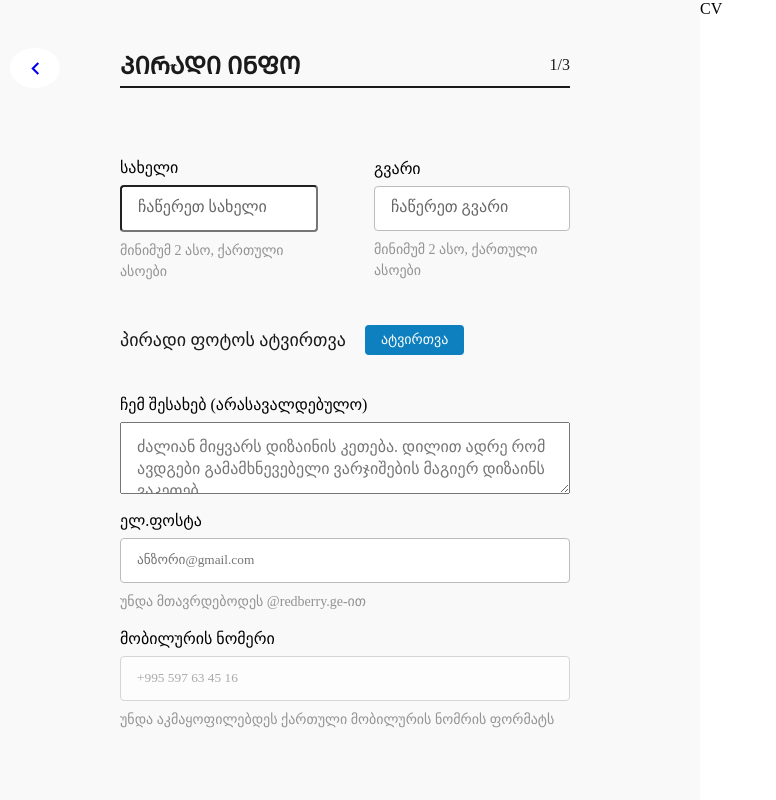
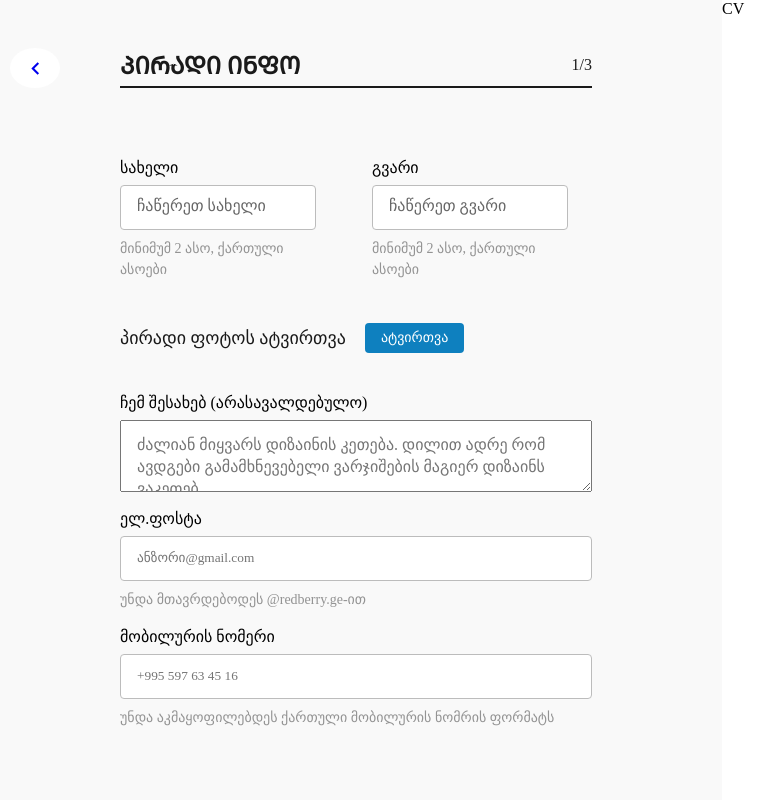
Before and after one commit to beqa200/team-5, a React (Vite) app: page /PersonalInfo in a window 1280 px wide. Shown: the top 800 px of the page, without its empty margins (38-814 px from the left). Built offline with nearby package versions, Linux system fonts and the light colour scheme; a web font is replaced by a local one.

Commit message:
feat: add error colors to inputs

```diff
--- a/src/components/PersonalInfoForm.tsx
+++ b/src/components/PersonalInfoForm.tsx
@@ -2,18 +2,33 @@ import styled from 'styled-components'
 import { useForm } from 'react-hook-form';
 
 function PersonalInfoForm() {
-  const { register, handleSubmit, formState: { errors } } = useForm();
+  const { register, handleSubmit, formState: { errors, submitCount } } = useForm();
 
   const onSubmit = (data: unknown) => {
     console.log(data);
   };
 
+  const getBorderColor = (fieldName: string) => {
+    if(submitCount > 0){
+      if(errors[fieldName]){
+        return "red";
+      }else{
+        return "#98E37E";
+      }
+    }
+    return "#BCBCBC";
+  };
+
   return (
     <Container onSubmit={handleSubmit(onSubmit)}>
       <NamesDiv>
-        <NameLeft errorsname={errors.name}>
+        <NameLeft>
           <label>სახელი</label>
-          <input type="text" placeholder='ჩაწერეთ სახელი' id="name"
+          <input
+            type="text"
+            placeholder='ჩაწერეთ სახელი'
+            id="name"
+            style={{borderColor: getBorderColor('name')}}
             {...register('name', {
               required: "სახელი სავალდებულოა",
               minLength: {
@@ -22,18 +37,23 @@ function PersonalInfoForm() {
               }
             })}
           />
-
           <span>მინიმუმ 2 ასო, ქართული ასოები</span>
         </NameLeft>
         <SurnameRight>
           <label>გვარი</label>
-          <input type="text" placeholder='ჩაწერეთ გვარი' id="surname" {...register('surname', {
+          <input
+            type="text"
+            placeholder='ჩაწერეთ გვარი'
+            id="surname"
+            style={{borderColor: getBorderColor('surname')}}
+            {...register('surname', {
               required: "გვარი სავალდებულოა",
               minLength: {
                 value: 2,
                 message: 'მინიმუმ 2 ასო, ქართული ასოები'
               }
-          })} />
+            })}
+          />
           <span>მინიმუმ 2 ასო, ქართული ასოები</span>
         </SurnameRight>
       </NamesDiv>
@@ -47,26 +67,50 @@ function PersonalInfoForm() {
 
         <TextareaDiv>
           <span>ჩემ შესახებ (არასავალდებულო)</span>
-        <textarea name="" placeholder='ძალიან მიყვარს დიზაინის კეთება. დილით ადრე რომ ავდგები გამამხნევებელი ვარჯიშების მაგიერ დიზაინს ვაკეთებ.'></textarea>
+          <textarea
+            name=""
+            placeholder='ძალიან მიყვარს დიზაინის კეთება. დილით ადრე რომ ავდგები გამამხნევებელი ვარჯიშების მაგიერ დიზაინს ვაკეთებ.'
+          ></textarea>
         </TextareaDiv>
       </div>
 
       <EmailDiv>
         <label>ელ.ფოსტა</label>
-      <input type="email" placeholder='ანზორი@gmail.com' />
+        <input
+          type="email"
+          placeholder='ანზორი@gmail.com'
+          style={{borderColor: getBorderColor('email')}}
+          {...register('email', {
+            required: "ელ.ფოსტა სავალდებულოა",
+            pattern: {
+              value: /^[a-zA-Z0-9._%+-]+@redberry\.ge$/,
+              message: "უნდა მთავრდებოდეს @redberry.ge-ით"
+            }
+          })}
+        />
         <span>უნდა მთავრდებოდეს @redberry.ge-ით</span>
       </EmailDiv>
 
       <NumberDiv>
         <label>მობილურის ნომერი</label>
-      <input type="number" placeholder='+995 597 63 45 16' />
+        <input
+          type="text"
+          placeholder='+995 597 63 45 16'
+          style={{borderColor: getBorderColor('number')}}
+          {...register('number', {
+            required: "მობილურის ნომერი სავალდებულოა",
+            pattern: {
+              value: /^\+995\s\d{3}\s\d{2}\s\d{2}\s\d{2}$/,
+              message: "უნდა აკმაყოფილებდეს ქართული მობილურის ნომრის ფორმატს"
+            }
+          })}
+        />
         <span>უნდა აკმაყოფილებდეს ქართული მობილურის ნომრის ფორმატს</span>
       </NumberDiv>
 
       <div style={{display: "flex" , justifyContent: "end", width: "100%"}}>
         <Button>შემდეგი</Button>
       </div>
-
     </Container>
   )
 }
@@ -100,7 +144,7 @@ const NameLeft = styled.div`
     padding: 0.8125rem 0.875rem 0.875rem 1rem;
     border-radius: 0.25rem;
     outline: none;
-    border: {${props => props.errorsname ? "1px solid red" : "1px solid green"}};
+    border: 1px solid;
   }
   input::placeholder{
     color: #000;
@@ -120,37 +164,10 @@ const NameLeft = styled.div`
     opacity: 0.5;
   }
 `
-const SurnameRight = styled.div`
-  display: flex;
-  justify-content: center;
-  flex-direction: column;
-  gap: 0.5rem;
-  width: 100%;
+const SurnameRight = styled(NameLeft)`
   padding-left: 1.5rem;
+`
 
-    input{
-    padding: 0.8125rem 0.875rem 0.875rem 1rem;
-    border-radius: 0.25rem;
-    border: 1px solid #BCBCBC;
-  }
-  input::placeholder{
-    color: #000;
-    opacity: 0.6;
-    font-size: 1rem;
-    font-style: normal;
-    font-weight: 400;
-    line-height: 1.3125rem;
-  }
-
-  span{
-    color: var(---500, #2E2E2E);
-    font-size: 0.875rem;
-    font-style: normal;
-    font-weight: 300;
-    line-height: 1.3125rem;
-    opacity: 0.5;
-  }
-`
 const UploadImage = styled.div`
   display: flex;
   margin-top: 2.69rem;
@@ -216,7 +233,8 @@ const EmailDiv = styled.div`
     align-items: center;
     align-self: stretch;
     border-radius: 0.25rem;
-    border: 1px solid #BCBCBC;
+    border: 1px solid;
+    outline: none;
   }
   span{
     color: var(---500, #2E2E2E);
@@ -227,21 +245,7 @@ const EmailDiv = styled.div`
     opacity: 0.5;
   }
 `
-const NumberDiv = styled.div`
-    display: flex;
-    flex-direction: column;
-    margin-top: 1.06rem;
-    gap: 0.5rem;
-    width: 100%;
-
-  input{
-    display: flex;
-    padding: 0.8125rem 5.1875rem 0.875rem 1rem;
-    align-items: center;
-    align-self: stretch;
-    border-radius: 0.25rem;
-    border: 1px solid #BCBCBC;
-  }
+const NumberDiv = styled(EmailDiv)`
   input[type=number]{
     opacity: 0.6;
   }
@@ -249,14 +253,6 @@ const NumberDiv = styled.div`
   input[type=number]::-webkit-inner-spin-button {
       -webkit-appearance: none;
       margin: 0;
-  }
-  span{
-    color: var(---500, #2E2E2E);
-    font-size: 0.875rem;
-    font-style: normal;
-    font-weight: 300;
-    line-height: 1.3125rem;
-    opacity: 0.5;
   }
 `
 const Button = styled.button`
```
Lines whose indentation alone changed are shown as unchanged.
